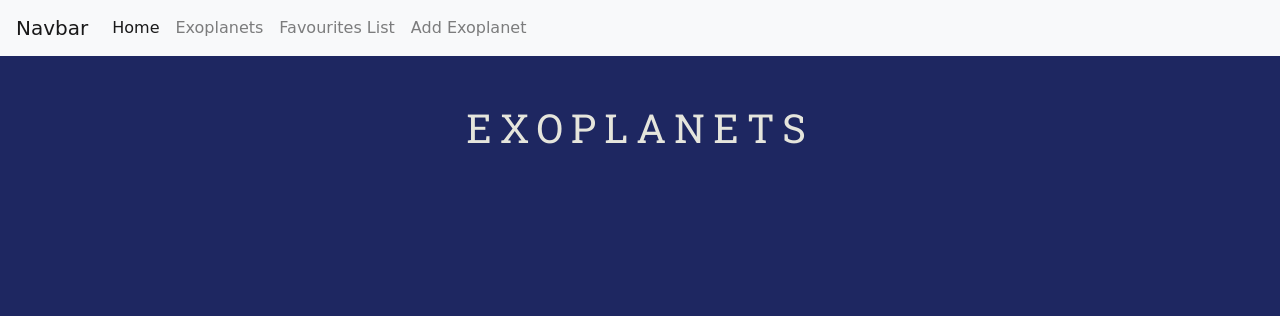
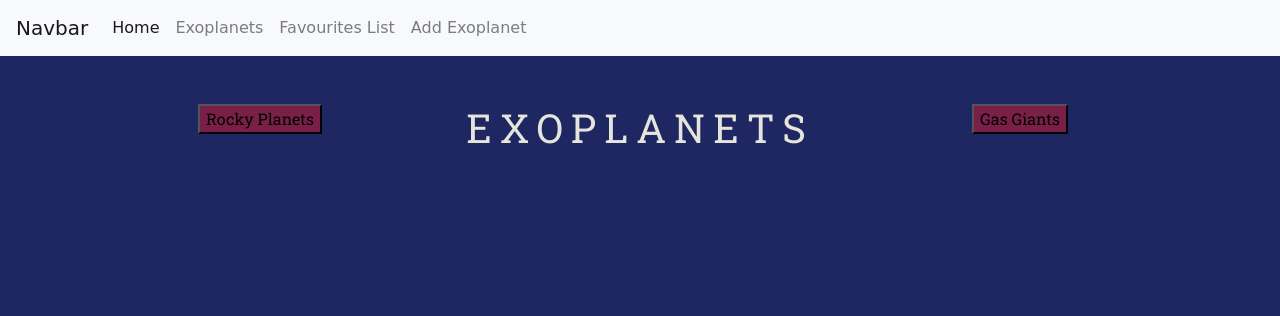
Before and after one commit to Astig-1982/The-Exoplanet-Project, a Flask app: page /exoplanets_display in a window 1280 px wide. Shown: the top 316 px of the page. Run offline with Flask 2, Linux system fonts and the light colour scheme; data that the repository does not hold is empty; some libraries are stand-ins or nearby versions; some web fonts are replaced.

Commit message:
Positioned and styled buttons for displaying rocky and gas planets

```diff
--- a/templates/exoplanets.html
+++ b/templates/exoplanets.html
@@ -3,12 +3,17 @@
    <div>
    <a href="{{ url_for('rocky_planets') }}">Rocky Planets</a>
    <a href="{{ url_for('gas_giants_planets') }}">Gas Giants</a>
-   <a href="{{ url_for('add_exoplanet') }}">Add Exoplanet</a>
    </div>
    <div id="exoplanets_container" class="container">
    <div class="row">
-   <div style="text-align:center" class="col-12">
+   <div style="text-align:center" class="col-4">
+   <a href="{{ url_for('rocky_planets') }}"><button class="buttons">Rocky Planets</button></a>
+   </div>
+   <div style="text-align:center" class="col-4">
    <h1 id="title_exoplanet_page">exoplanets</h1>
+   </div>
+   <div style="text-align:center" class="col-4">
+   <a href="{{ url_for('gas_giants_planets') }}"><button class="buttons">Gas Giants</button></a>
    </div>
    </div>
     <div class="row">
```
